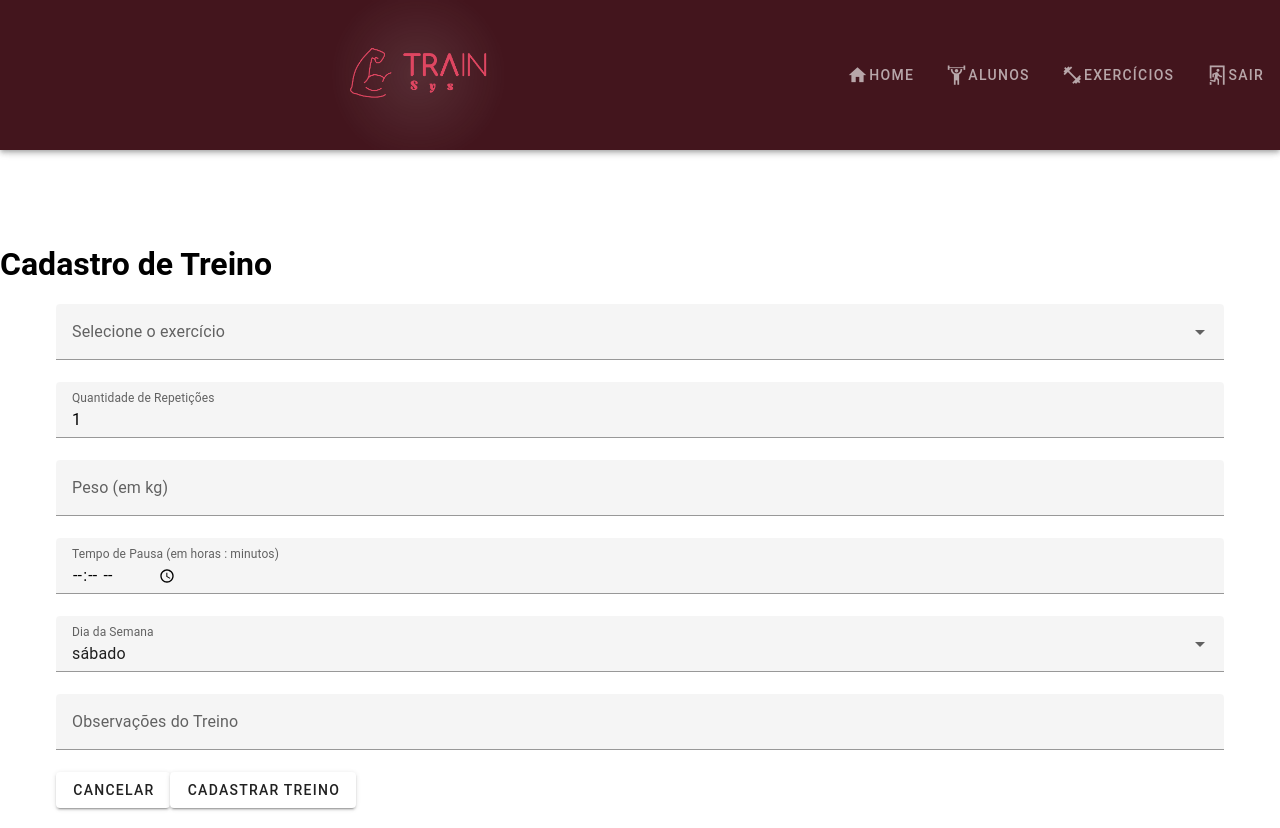
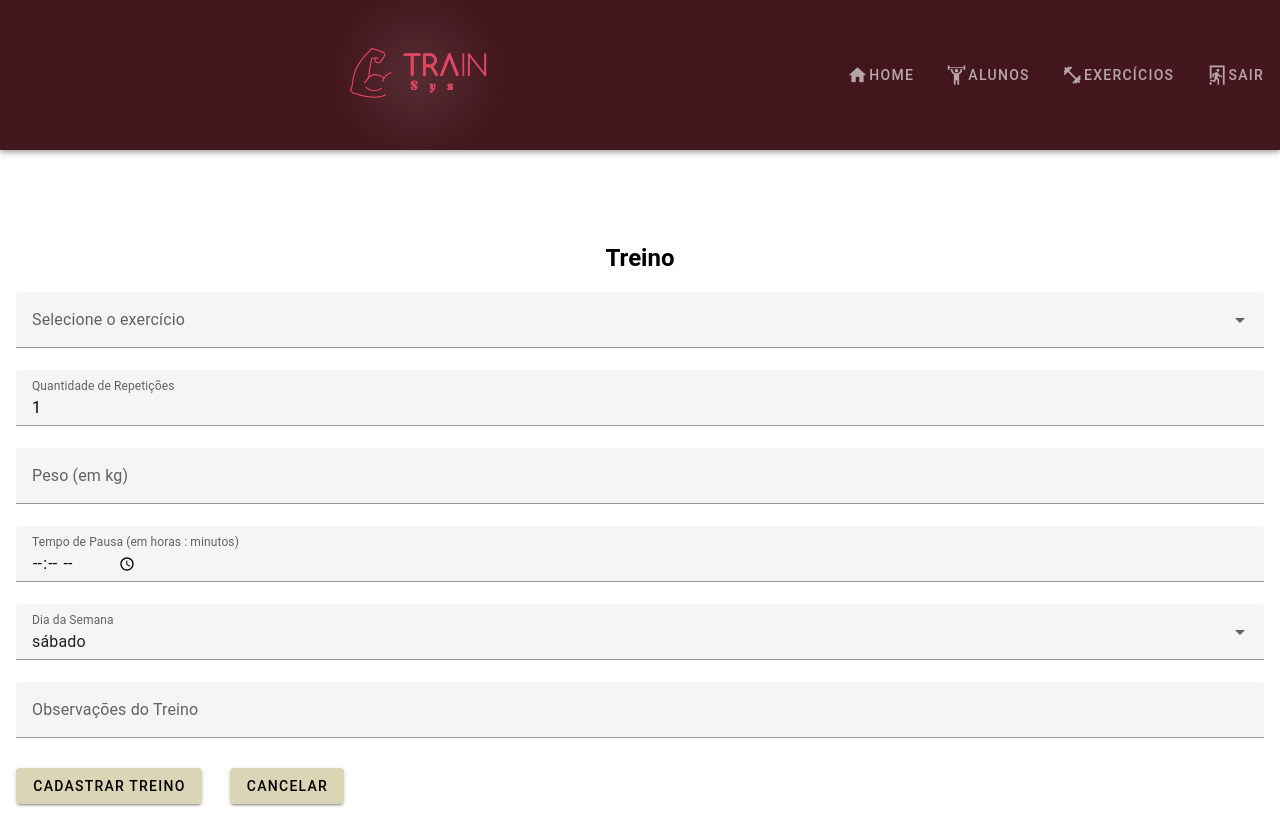
Before and after one commit to GabrielmValadao/Projeto_TrainSys, a Vue app in the folder project-trainsyst/: page /Cadastro/1/Treino in a window 1280 px wide. Built offline with nearby package versions, Linux system fonts and the light colour scheme; no server answers.

Commit message:
style: inicio da estilização da pagina de cadastro de treino

```diff
--- a/project-trainsyst/src/views/TrainingRegistration/TrainingRegistration.vue
+++ b/project-trainsyst/src/views/TrainingRegistration/TrainingRegistration.vue
@@ -2,9 +2,9 @@
   <v-app>
     <Header></Header>
   </v-app>
-  <h1>Cadastro de Treino</h1>
-  <v-container>
-    <v-form ref="form" @submit.prevent="handleSubmit">
+  <h2 class="d-flex justify-center align-center">Treino</h2>
+  <div>
+    <v-form ref="form" @submit.prevent="handleSubmit" class="pa-2 ma-2">
       <v-select
         label="Selecione o exercício"
         v-model="selectedExercise"
@@ -38,12 +38,12 @@
         :error-messages="this.errors.daysOfWeek"
       />
       <v-text-field label="Observações do Treino" v-model="observations" />
+      <v-btn variant="elevated" class="mr-5" color="#DBD5B5" type="submit">Cadastrar Treino</v-btn>
       <router-link to="/Gerenciamento/Aluno"
-        ><v-btn>Cancelar</v-btn></router-link
+        ><v-btn variant="elevated" class="ma-2" color="#DBD5B5">Cancelar</v-btn></router-link
       >
-      <v-btn type="submit">Cadastrar Treino</v-btn>
     </v-form>
-  </v-container>
+  </div>
 </template>
 
 <script>
```
